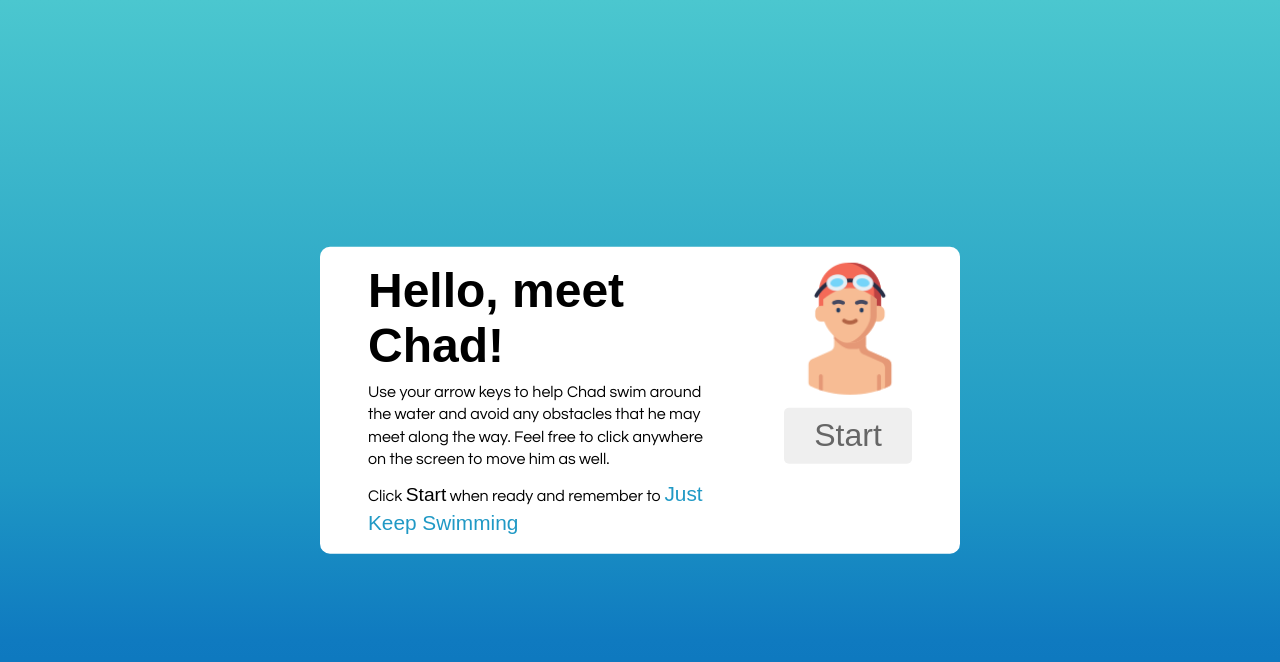
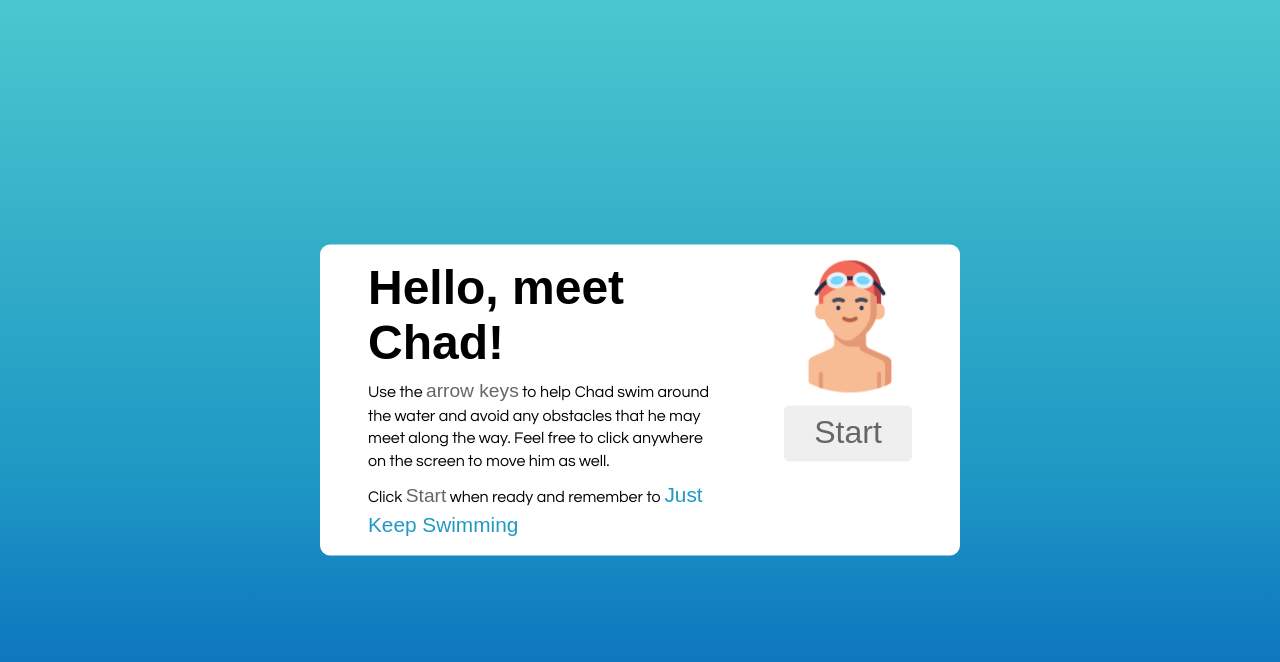
Before and after one commit to lyn-kodehode/just-keep-swimming, a plain HTML site: page index.html in a window 1280 px wide. Drawn offline with Linux system fonts and the light colour scheme; a web font is replaced by a local one.

Commit message:
deleted unneeded comments

```diff
--- a/index.html
+++ b/index.html
@@ -46,9 +46,9 @@
         <div class="welcome-left">
           <h2>Hello, meet Chad!</h2>
           <p>
-            Use your arrow keys to help Chad swim around the water and avoid any
-            obstacles that he may meet along the way. Feel free to click
-            anywhere on the screen to move him as well.
+            Use the <span class="arrow-span">arrow keys</span> to help Chad swim
+            around the water and avoid any obstacles that he may meet along the
+            way. Feel free to click anywhere on the screen to move him as well.
           </p>
           <p>
             Click <span class="start-span" tabindex="0">Start</span> when ready
--- a/script.js
+++ b/script.js
@@ -10,9 +10,6 @@
 
 const swimmer = document.getElementById("swimmer");
 const ocean = document.getElementById("game-container");
-// const sharky = document.getElementById("shark-box");
-// const ship = document.getElementById("ship-box");
-// const kraken = document.getElementById("kraken-box");
 const staticElements = document.querySelectorAll(".npc");
 const welcomeDialog = document.getElementById("welcome-dialog");
 const statusDialog = document.getElementById("status-dialog");
@@ -20,6 +17,7 @@ const statusContainer = document.getElementById("status-container");
 const startBtn = document.getElementById("start-btn");
 const pixels = 5;
 const morePixels = 60;
+let stopSwimming = false;
 let swimmingRight = false;
 let swimmingLeft = false;
 let swimmingUp = false;
@@ -27,11 +25,10 @@ let swimmingDown = false;
 let swimmerX = 0;
 let swimmerY = 0;
 
-// eventlistener on load
+// eventlistener on window load
 window.addEventListener("load", () => {
   welcomeDialog.showModal();
   startBtn.addEventListener("click", () => {
-    // ocean.focus();
     if (ocean) {
       ocean.focus();
       window.addEventListener("resize", nearBorder);
@@ -50,11 +47,11 @@ setInterval(() => {
   nearBorder();
 }, 100);
 
-// showStatus function
+// show collision with npcs status msg function
 const showStatus = (player, npc) => {
   if (npc.classList.contains("npc-box")) {
     const statusMessage = document.createElement("p");
-    statusMessage.textContent = `${player.id} Chad collides with the ${npc.id}`;
+    statusMessage.textContent = `${player.id} Chad hits the ${npc.id}`;
     statusDialog.append(statusMessage);
   }
   statusDialog.scrollTo({
@@ -103,6 +100,8 @@ function whenClicking(event) {
 
 // onKeyPress event function
 function whenKeyPressing(event) {
+  // console.log(event.key);
+
   switch (event.key) {
     case "ArrowUp":
       swimmingUp = true;
@@ -124,15 +123,15 @@ function whenKeyPressing(event) {
       break;
     case "ArrowRight":
       swimmingRight = true;
-      // swimmer.style.transformOrigin = "center center";
-      // swimmer.style.transform = `translate(${(swimmerX +=
-      //   pixels)}px,${swimmerY}px) rotate(0deg)`;
-      break;
+    // swimmer.style.transformOrigin = "center center";
+    // swimmer.style.transform = `translate(${(swimmerX +=
+    //   pixels)}px,${swimmerY}px) rotate(0deg)`;
     default:
       break;
   }
 }
 
+// when no key is pressed function
 function noKeyPress(event) {
   switch (event.key) {
     case "ArrowUp":
@@ -151,6 +150,8 @@ function noKeyPress(event) {
       break;
   }
 }
+
+// adds speed on keypress event function
 function speedBoost() {
   if (swimmingUp) {
     // swimmerY -= pixels;
@@ -176,6 +177,7 @@ function speedBoost() {
     swimmer.style.transform = `translate(${(swimmerX +=
       pixels)}px,${swimmerY}px)`;
   }
+  // smooth animation on keypress
   requestAnimationFrame(speedBoost);
 }
 
@@ -190,10 +192,9 @@ function collisionChecker(player, npcs) {
       playerRect.top < npcRect.bottom &&
       playerRect.bottom > npcRect.top
     ) {
-      console.log(player.id, `collides with`, npc.id);
+      // console.log(player.id, `collides with`, npc.id);
       showStatus(player, npc);
       return true;
-      // return `${player.id} collides with ${npc.id}`;
     }
     continue;
   }
@@ -262,7 +263,7 @@ function collisionHandler(player, npcs) {
   }
 }
 
-// *************  CONTAINER BORDER CHECKING FUNCTION  **********************
+// container border checker function
 function nearBorder() {
   const screenWidth = window.innerWidth;
   const screenHeight = window.innerHeight;
--- a/style.css
+++ b/style.css
@@ -356,9 +356,11 @@ p {
   border: none;
   color: rgba(255, 255, 255, 0.568);
 }
-.start-span {
+.start-span,
+.arrow-span {
   font-family: var(--h2-font-primary);
   font-size: 1.2rem;
+  color: #666666;
 }
 .start-span:focus {
   outline: #d7d7d7;
```
